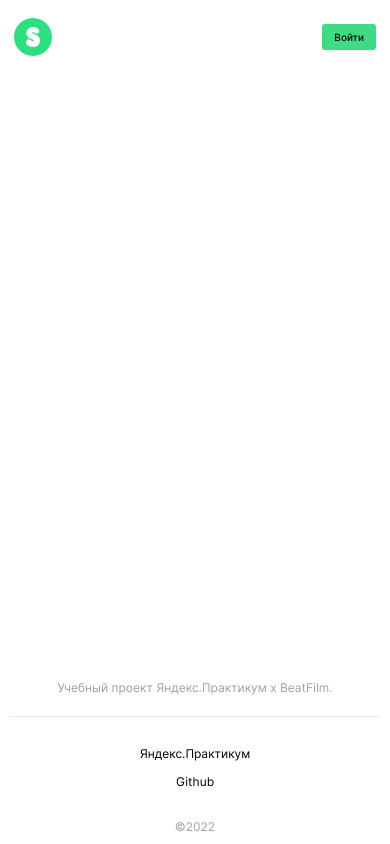
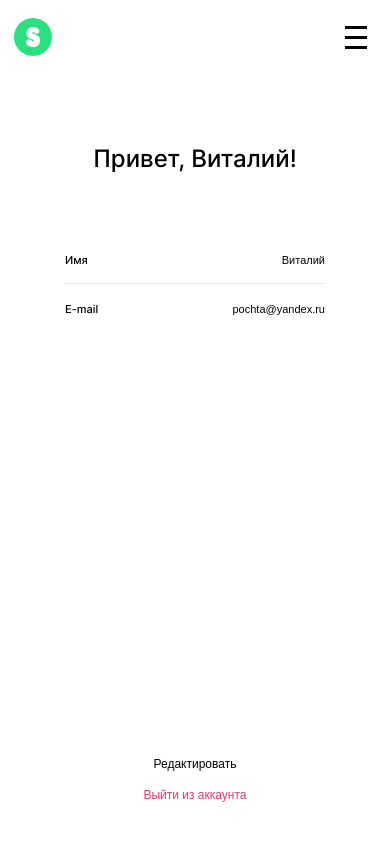
Before and after one commit to AlexanderLoginov713/movies-explorer-frontend, a React (Create React App) app: page /profile in a window 390 px wide. Built offline with nearby package versions, Linux system fonts and the light colour scheme.

Commit message:
feature: add InfoToolTip component

```diff
--- a/src/components/App/App.js
+++ b/src/components/App/App.js
@@ -1,11 +1,13 @@
 import React from 'react';
 import Main from "../Main/Main";
+
+import './app.css';
+import { Route, Routes } from 'react-router-dom';
+
 import Header from '../Header/Header';
 import Movies from '../Movies/Movies.jsx';
-import Footer from '../Footer/Footer';
-import './app.css';
-import { Route, Routes } from 'react-router-dom';
 import SavedMovies from '../SavedMovies/SavedMovies';
+import Profile from '../Profile/Profile';
 
 function app() {
   return (
@@ -19,13 +21,11 @@ function app() {
 
           <Route exact path='/movies' element={<Movies />} />
           <Route exact path='/saved-movies' element={<SavedMovies />} />
-          <Route exact path='/' element={<Footer />} />
-          <Route exact path='/movies' element={<Footer />} />
-          <Route exact path='/saved-movies' element={<Footer />} />
+          <Route exact path='/profile' element={<Profile />} />
 
         </Routes>
 
-      <Footer />
+
     </section >
   );
 }
--- a/src/components/Hamburger/Hamburger.css
+++ b/src/components/Hamburger/Hamburger.css
@@ -15,7 +15,7 @@
 }
 
 .hamburger-button:focus-visible {
-  outline: 1px solid #fff;
+  outline: 1px solid #000000;
   outline-offset: 4px;
   border-radius: 5px;
 }
@@ -31,7 +31,7 @@
   position: absolute;
   width: 100%;
   height: 3px;
-  background-color: #fff;
+  background-color: #000000;
   transition: all .3s ease;
 }
 
@@ -56,7 +56,7 @@
   position: absolute;
   width: 100%;
   height: 3px;
-  background-color: #fff;
+  background-color: #000000;
   transform: rotate(45deg);
   transition: all .3s ease;
 }
--- a/src/components/Main/Main.jsx
+++ b/src/components/Main/Main.jsx
@@ -5,6 +5,7 @@ import AboutProject from "./AboutProject/AboutProject";
 import Techs from "./Techs/Techs";
 import AboutMe from "./AboutMe/AboutMe";
 import Portfolio from "./Portfolio/Portfolio";
+import Footer from "../Footer/Footer";
 
 export default function Main() {
   return (
@@ -14,6 +15,7 @@ export default function Main() {
       <Techs />
       <AboutMe />
       <Portfolio />
+      <Footer />
     </main>
   );
 }
--- a/src/components/Movies/Movies.jsx
+++ b/src/components/Movies/Movies.jsx
@@ -3,6 +3,7 @@ import './Movies.css';
 
 import SearchForm from "./SearchForm/SearchForm";
 import MoviesCardList from "./MoviesCardList/MoviesCardList";
+import Footer from "../Footer/Footer";
 
 export default function Movies() {
 
@@ -10,6 +11,7 @@ export default function Movies() {
     <main className="movies">
       <SearchForm />
       <MoviesCardList />
+      <Footer />
     </main>
   );
 }
--- a/src/components/Navigation/Navigation.css
+++ b/src/components/Navigation/Navigation.css
@@ -11,7 +11,7 @@
   display: flex;
   align-items: center;
   gap: 30px;
-  transition: all .5s ease;
+  transition: all .4s ease;
   z-index: 3;
 }
 
@@ -20,11 +20,12 @@
 }
 
 .navigation__link {
+  margin: 0;
   font-weight: 400;
   font-size: 14px;
   line-height: 1.29;
   text-decoration: none;
-  color: #fff;
+  color: #000;
   display: flex;
   align-items: center;
   transition: all .3s ease;
@@ -46,10 +47,11 @@
   font-size: 12px;
   line-height: 1.33;
   font-weight: 500;
+  color: #fff;
 }
 
 .navigation__link_signin {
-  color: black;
+  color: black !important;
   padding: 8px 20px;
   background-color: #3ddc84;
   border-radius: 3px;
@@ -62,10 +64,8 @@
   line-height: 1.14;
   margin-left: 24px;
   padding-left: 15px;
-  padding-right: 34px;
+  padding-right: 46px;
   min-height: 30px;
-  box-shadow: 0 3px 14px rgba(0, 0, 0, .07);
-  border-radius: 40px;
 }
 
 .navigation__link_type_account::after {
@@ -75,8 +75,8 @@
   right: 0;
   width: 30px;
   height: 100%;
-  border-radius: 50px;
-  background-color: #313131;
+  border-radius: 6px;
+  background-color: #F9F9F9;
   background-image: url('../../images/profile.svg');
   background-repeat: no-repeat;
   background-position: center;
--- a/src/components/Navigation/Navigation.jsx
+++ b/src/components/Navigation/Navigation.jsx
@@ -11,7 +11,7 @@ export default function Navigation({ loggedIn, isBurgerOpened, onClickBurger })
 
   return (
     <>
-      {!loggedIn ? (
+      {loggedIn ? (
         <nav className="navigation">
           <ul className="navigation__list">
             <li>
@@ -32,23 +32,23 @@ export default function Navigation({ loggedIn, isBurgerOpened, onClickBurger })
           <ul className={`navigation__list navigation__list_logged navigation__list_state_${isBurgerOpened ? 'opened' : 'closed'}`} onClick={handleClickOverlay}>
             {isBurgerOpened && (
               <li className="navigation__item">
-                <NavLink exact to='/' className='navigation__link' activeClassName={activeLink}>
+                <NavLink exact to='/' className='navigation__link' activeclassname={activeLink}>
                   Главная
                 </NavLink>
               </li>
             )}
             <li className="navigation__item">
-              <NavLink to='/movies' className='navigation__link' activeClassName={activeLink}>
+              <NavLink to='/movies' className='navigation__link' activeclassname={activeLink}>
                 Фильмы
               </NavLink>
             </li>
             <li className="navigation__item">
-              <NavLink to='/saved-movies' className='navigation__link' activeClassName={activeLink}>
+              <NavLink to='/saved-movies' className='navigation__link' activeclassname={activeLink}>
                 Сохранённые фильмы
               </NavLink>
             </li>
             <li className="navigation__item">
-              <NavLink to='/profile' className='navigation__link navigation__link_type_account' activeClassName={activeLink}>
+              <NavLink to='/profile' className='navigation__link navigation__link_type_account' activeclassname={activeLink}>
                 Аккаунт
               </NavLink>
             </li>
--- /dev/null
+++ b/src/components/Profile/Profile.css
@@ -0,0 +1,176 @@
+.profile {
+  max-width: 1280px;
+  width: 100%;
+  display: flex;
+  flex-direction: column;
+  align-items: center;
+  padding: 74px 30px 40px;
+  box-sizing: border-box;
+  min-height: calc(100vh - 74px);
+}
+
+.profile__form {
+  width: 100%;
+  max-width: 410px;
+  min-height: 483px;
+  display: flex;
+  flex-direction: column;
+  gap: 107px;
+  position: relative;
+  align-items: center;
+}
+
+.profile__title {
+  font-weight: 500;
+  font-size: 24px;
+  line-height: 1.21;
+  margin: 0;
+}
+
+.profile__labels-container {
+  display: flex;
+  flex-direction: column;
+  width: 100%;
+  gap: 3px;
+  flex: 1;
+}
+
+.profile__label {
+  width: 100%;
+  display: flex;
+  flex-direction: column;
+  cursor: pointer;
+  position: relative;
+}
+
+.profile__label-text {
+  font-weight: 500;
+  font-size: 11px;
+  line-height: 1.18;
+  position: absolute;
+  top: 16px;
+}
+
+.profile__input {
+  padding: 16px 0;
+  box-sizing: border-box;
+  border-style: none;
+  border-bottom: 1px solid #E8E8E8;
+  font-weight: 400;
+  font-size: 11px;
+  line-height: 1.18;
+  background-color: transparent;
+  color: #000000;
+  text-align: right;
+}
+
+.profile__input_error {
+  color: #ee3465;
+}
+
+.profile__input[type='email'] {
+  border: none;
+}
+
+.profile__error {
+  font-weight: 400;
+  font-size: 10px;
+  line-height: 1.2;
+  color: #ee3465;
+  position: absolute;
+  top: 47px;
+}
+
+.profile__error-name {
+  font-weight: 400;
+  font-size: 10px;
+  line-height: 1.2;
+  color: #ee3465;
+  position: absolute;
+  top: -20px;
+}
+
+.profile__button-container {
+  display: flex;
+  flex-direction: column;
+  gap: 14px;
+}
+
+.profile__button-edit {
+  margin-top: auto;
+  border: none;
+  background-color: transparent;
+  color: #000000;
+  font-weight: 400;
+  font-size: 13px;
+  line-height: 1.23;
+  transition: all .3s ease;
+  cursor: pointer;
+}
+
+.profile__button-edit:hover {
+  opacity: .8;
+}
+
+.profile__button-edit_disabled {
+  color: #8b8b8b;
+  cursor: default;
+}
+
+.profile__button-edit_disabled:hover {
+  opacity: 1;
+}
+
+.profile__button-exit {
+  border: none;
+  font-weight: 500;
+  font-size: 13px;
+  line-height: 1.23;
+  background-color: transparent;
+  color: #ee3465;
+  transition: all .3s ease;
+  cursor: pointer;
+}
+
+.profile__button-exit:hover {
+  opacity: .8;
+}
+
+@media screen and (max-width: 800px) {
+  .profile {
+    justify-content: center;
+  }
+
+  .profile__form {
+    min-height: 445px;
+    gap: 80px;
+  }
+}
+
+@media screen and (max-width: 500px) {
+  .profile {
+    padding-top: 70px;
+    justify-content: flex-start;
+  }
+
+  .profile__form {
+    max-width: 260px;
+    min-height: 500px;
+    flex: 1;
+    gap: 65px;
+  }
+
+  .profile__button-edit {
+    font-size: 12px;
+    line-height: 1.25;
+  }
+
+  .profile__button-exit {
+    font-size: 12px;
+    line-height: 1.25;
+  }
+
+  .profile__error-name {
+    top: -28px;
+  }
+}
--- /dev/null
+++ b/src/components/Profile/Profile.jsx
@@ -0,0 +1,51 @@
+import React from "react";
+import './Profile.css';
+
+export default function Profile() {
+
+  return (
+    <main className="profile">
+      <form className="profile__form" name="profile" noValidate >
+        <h1 className="profile__title">{`Привет, Виталий!`}</h1>
+        <div className="profile__labels-container">
+          <label className="profile__label">
+            <span className="profile__label-text">Имя</span>
+            <input
+              name="name"
+              value="Виталий"
+              className={`profile__input `}
+              type="text"
+              required
+              minLength="2"
+              maxLength="30"
+              pattern="^[A-Za-zА-Яа-яЁё /s -]+$"
+            />
+            <span className="profile__error-name"></span>
+          </label>
+          <label className="profile__label">
+            <span className="profile__label-text">E-mail</span>
+            <input
+              name="email"
+              value="pochta@yandex.ru"
+              className="profile__input "
+              type="email"
+              required
+            />
+            <span className="profile__error"></span>
+          </label>
+        </div>
+        <div className="profile__button-container">
+          <button
+            type="submit"
+            className="profile__button-edit"
+            >
+            Редактировать
+          </button>
+          <button type="submit" className="profile__button-exit" >
+            Выйти из аккаунта
+          </button>
+        </div>
+      </form>
+    </main>
+  );
+}
--- a/src/components/SavedMovies/SavedMovies.jsx
+++ b/src/components/SavedMovies/SavedMovies.jsx
@@ -2,12 +2,14 @@ import React from "react";
 import './SavedMovies.css';
 import SearchForm from "../Movies/SearchForm/SearchForm";
 import MoviesCardList from "../Movies/MoviesCardList/MoviesCardList";
+import Footer from "../Footer/Footer";
 export default function SavedMovies() {
   return (
     <main className="saved-movies">
       <SearchForm />
 
       <MoviesCardList />
+      <Footer />
 
     </main>
   );
```
Also changed, not shown: src/components/Header/Header.jsx (+3 -4 lines), src/components/InfoToolTip/InfoToolTip.css (added, +63 -0 lines), src/components/InfoToolTip/InfoToolTip.js (added, +38 -0 lines), src/images/icon-close.svg (added).
